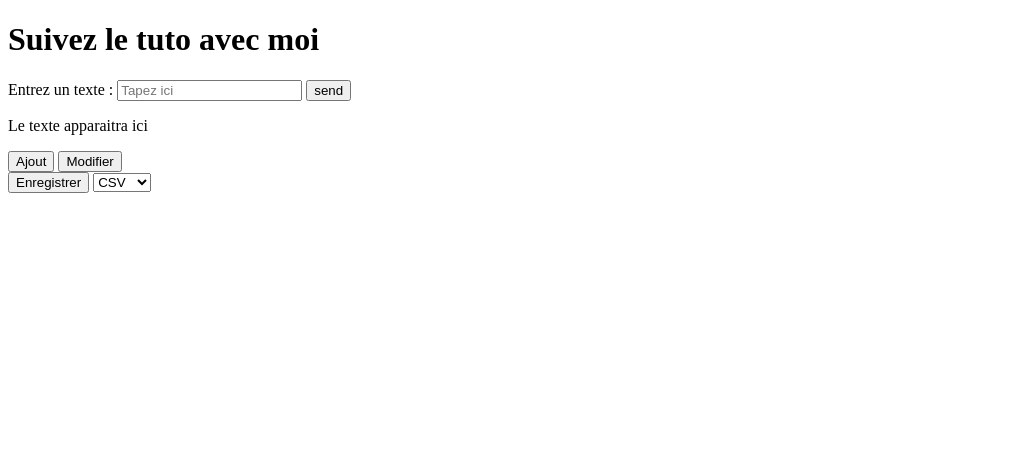
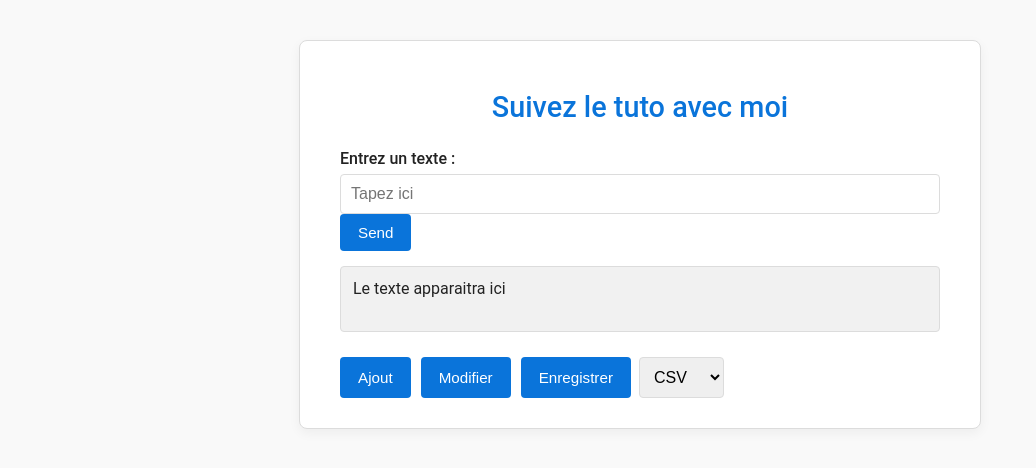
Before and after one commit to Maanee2004/Todolist, a plain HTML site: page index.html in a window 1280 px wide. Shown: the whole page, without its empty margins (0-1036 px from the left). Drawn offline with Linux system fonts and the light colour scheme.

Commit message:
Modification du fichier style.css

```diff
--- a/index.html
+++ b/index.html
@@ -7,32 +7,26 @@
     <title>Tutoriel</title>
 </head>
 <body>
+    <div class="container">
         <h1>Suivez le tuto avec moi</h1>
         <label for="texte">Entrez un texte :</label>
-    <input type="text" id="texte" placeholder="Tapez ici ">
-    <button id="envoyer">send</button>
-    <p id="affichage"> Le texte apparaitra ici</p>
+        <input type="text" id="texte" placeholder="Tapez ici">
+        <button id="envoyer">Send</button>
+        <p id="affichage">Le texte apparaitra ici</p>
+
         <div class="buttons">
             <button id="bouton-add">Ajout</button>
             <button id="bouton-modif">Modifier</button>
 
-
             <div class="enreg-container">
                 <button id="bouton-enreg">Enregistrer</button>
-        <select name="bouton-enreg" id="format-enreg">
+                <select id="format-enreg">
                     <option value="csv">CSV</option>
                     <option value="json">JSON</option>
                 </select>
-
             </div>
         </div>
-<script>
-    document.getElementById('envoyer').addEventListener('click', function() {
-            let texte = document.getElementById('texte').value;
-            document.getElementById('affichage').textContent = texte;
-        });
+    </div>
+</body>
 
-
-</script>
-</body>
 </html>
--- /dev/null
+++ b/style.css
@@ -0,0 +1,123 @@
+/* style.css */
+
+/* -------------------------
+   Variables (facile à modifier)
+-------------------------- */
+:root {
+    --primary-color: #0A74DA;
+    --primary-hover: #095bb0;
+    --border-color: #dcdcdc;
+    --bg-color: #f9f9f9;
+    --text-color: #222;
+    --font-family: 'Roboto', Arial, sans-serif;
+}
+
+/* -------------------------
+   Global
+-------------------------- */
+body {
+    font-family: var(--font-family);
+    background-color: var(--bg-color);
+    margin: 0;
+    padding: 40px;
+    color: var(--text-color);
+}
+
+/* -------------------------
+   Conteneur central
+-------------------------- */
+.container {
+    max-width: 600px;
+    background: #fff;
+    padding: 30px 40px;
+    margin: auto;
+    border-radius: 8px;
+    border: 1px solid var(--border-color);
+    box-shadow: 0 4px 12px rgba(0,0,0,0.05);
+}
+
+/* -------------------------
+   Titre
+-------------------------- */
+h1 {
+    font-size: 1.8rem;
+    font-weight: 500;
+    margin-bottom: 25px;
+    text-align: center;
+    color: var(--primary-color);
+}
+
+/* -------------------------
+   Label & Input
+-------------------------- */
+label {
+    display: block;
+    font-weight: 500;
+    margin-bottom: 6px;
+}
+
+input[type="text"], select {
+    width: 100%;
+    padding: 10px;
+    border: 1px solid var(--border-color);
+    border-radius: 4px;
+    font-size: 1rem;
+    box-sizing: border-box;
+    transition: border-color 0.2s ease;
+}
+
+input[type="text"]:focus,
+select:focus {
+    border-color: var(--primary-color);
+    outline: none;
+}
+
+/* -------------------------
+   Boutons
+-------------------------- */
+button {
+    background-color: var(--primary-color);
+    color: white;
+    padding: 10px 18px;
+    font-size: 0.95rem;
+    border: none;
+    border-radius: 4px;
+    cursor: pointer;
+    transition: background-color 0.2s ease;
+}
+
+button:hover {
+    background-color: var(--primary-hover);
+}
+
+button:disabled {
+    background-color: #ccc;
+    cursor: not-allowed;
+}
+
+/* -------------------------
+   Zone affichage
+-------------------------- */
+#affichage {
+    margin-top: 15px;
+    padding: 12px;
+    background: #f1f1f1;
+    border: 1px solid var(--border-color);
+    border-radius: 4px;
+    min-height: 40px;
+}
+
+/* -------------------------
+   Groupes de boutons
+-------------------------- */
+.buttons {
+    margin-top: 25px;
+    display: flex;
+    gap: 10px;
+    flex-wrap: wrap;
+}
+
+.enreg-container {
+    display: flex;
+    gap: 8px;
+}
```
Lines whose indentation alone changed are shown as unchanged.
